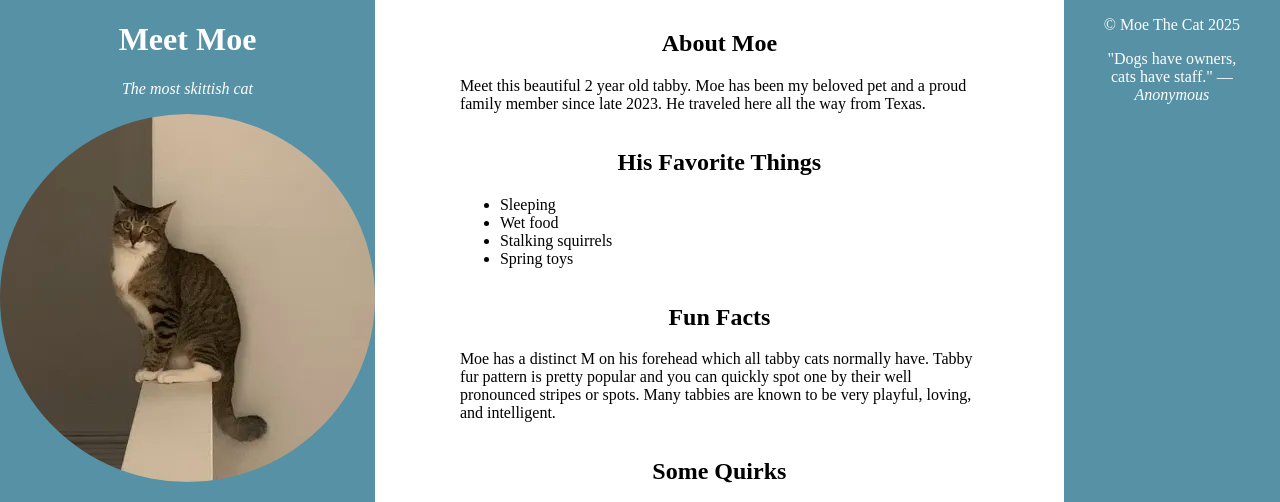
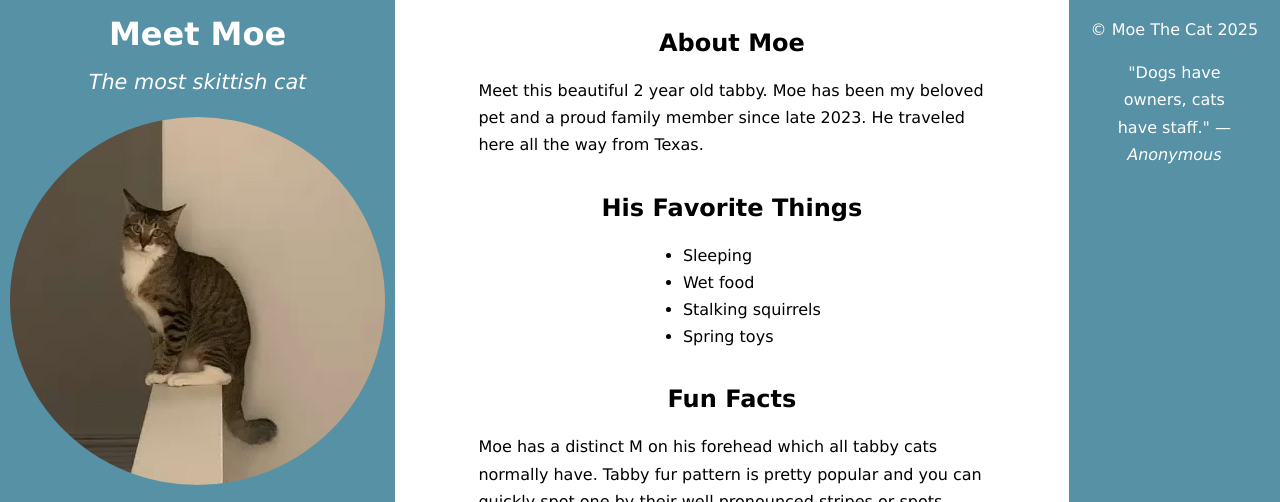
Before and after one commit to yanabrex/cat-moe, a plain HTML site: page index.html in a window 1280 px wide. Shown: the top 502 px of the page. Drawn offline with Linux system fonts and the light colour scheme.

Commit message:
Changed the font style and softened img borders

```diff
--- a/index.html
+++ b/index.html
@@ -10,7 +10,7 @@
     <body>
         <header class="hero">
             <h1>Meet Moe</h1>
-            <p class="subheading"><em>The most skittish cat</em></p>
+            <p class="subheading">The most skittish cat</p>
             <img src="images/staircat.png" alt="cat on the stairs">
         </header>
         <main>
--- a/styles.css
+++ b/styles.css
@@ -1,8 +1,14 @@
 @media(max-width: 800px) {
     body {
         flex-direction: column;
-        align-items: center;
     }
+}
+html {
+    font-family: Verdana, sans-serif;
+    line-height: 1.7em;
+}
+h1 {
+    margin-bottom: 0px;
 }
 body {
     display: flex;
@@ -45,10 +51,21 @@ footer {
 .gallery img {
     width: calc(50% - 10px);
     height: auto;
+    border-radius: 10px;
 }
 .hero img {
     border-radius: 50%;
+    margin: 0px 10px;
 }
 .list-center {
-    margin: auto;
+    text-align: center;
 }
+ul {
+    display: inline-block;
+    text-align: left;
+    margin-top: 0;
+}
+.subheading {
+    font-style: italic;
+    font-size: 1.3rem;
+}
```
